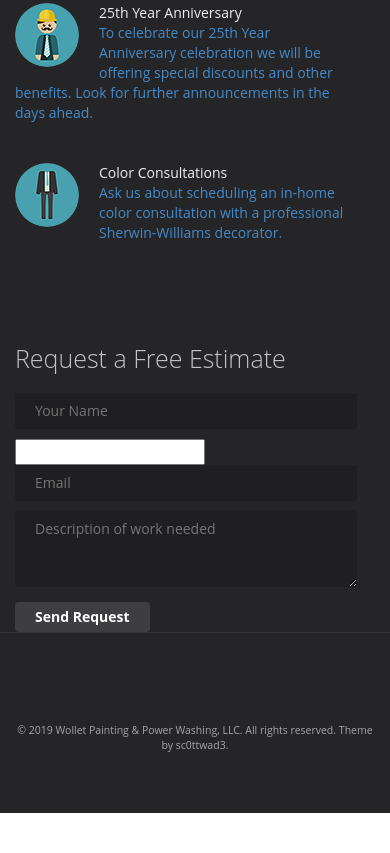
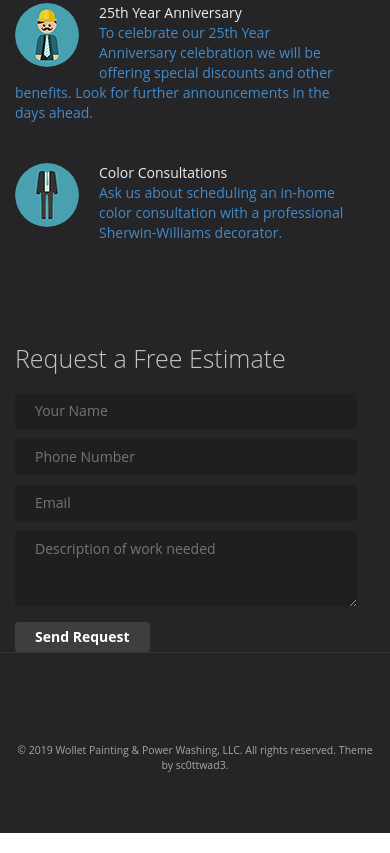
Before and after one commit to richardwollet/wolletpainting.github.com, a plain HTML site: page index.html in a window 390 px wide. Shown: the part 3994-4847 px from the top of the page. Drawn offline with nearby package versions, Linux system fonts and the light colour scheme; a script that the page names is missing.

Commit message:
Changed phone from type=tel to simple type=text

```diff
--- a/index.html
+++ b/index.html
@@ -11,7 +11,7 @@
             <form action="https://www.elformo.com/forms/eb224589-ae13-457a-b544-56999c7dc4e5" method="post" accept-charset="UTF-8">
               <input id="elformo_honeypot" name="elformo_honeypot" />
               <input id="name" name="name" type="text" placeholder="Your Name" />
-              <input id="phone" name="phone" type='tel' pattern='[\+][\(]\d{3}[\)]\d{3}[\-]\d{4}' title='Phone Number (Format: (999) 999-9999)'>
+              <input id="phone" name="phone" type='text' placeholder="Phone Number">
               <input id="email" name="email" type="email" placeholder="Email" />
               <textarea id="comment" name="comment" rows="3"
                 placeholder="Description of work needed"></textarea>
```
